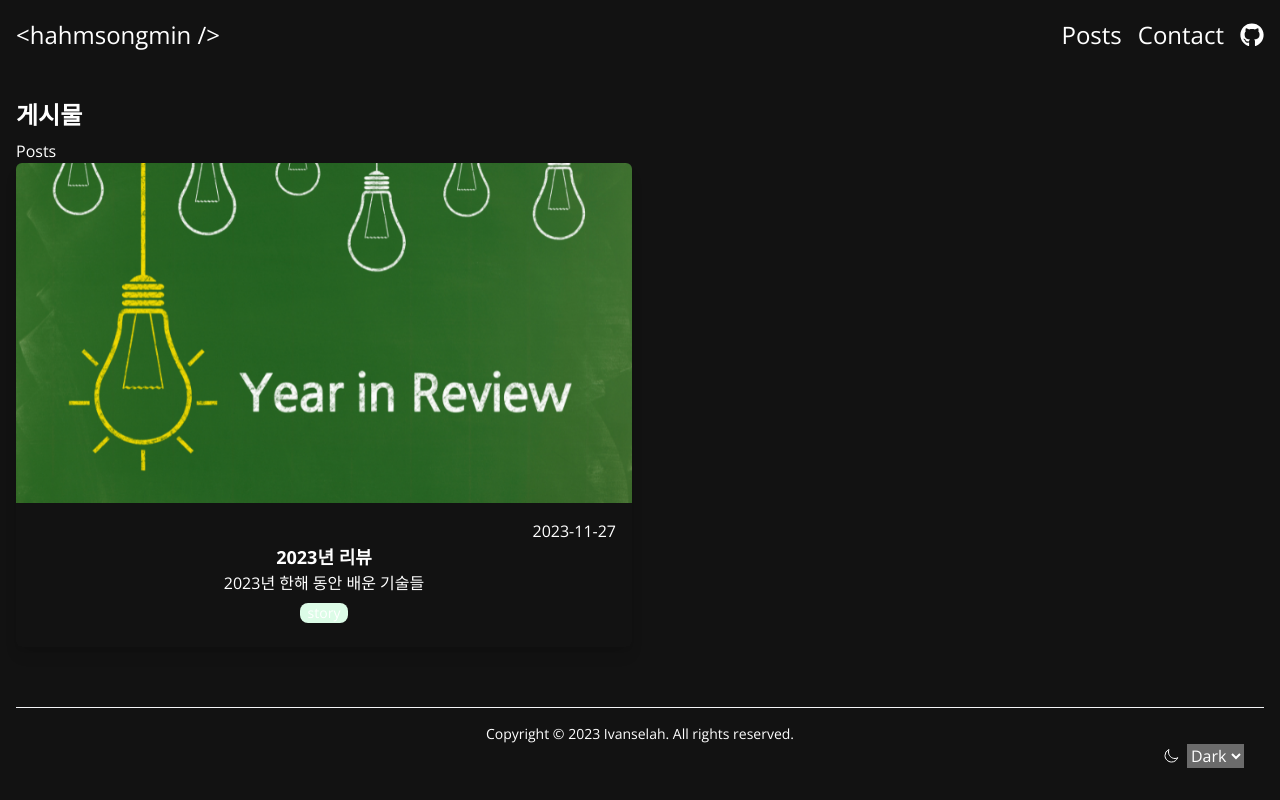
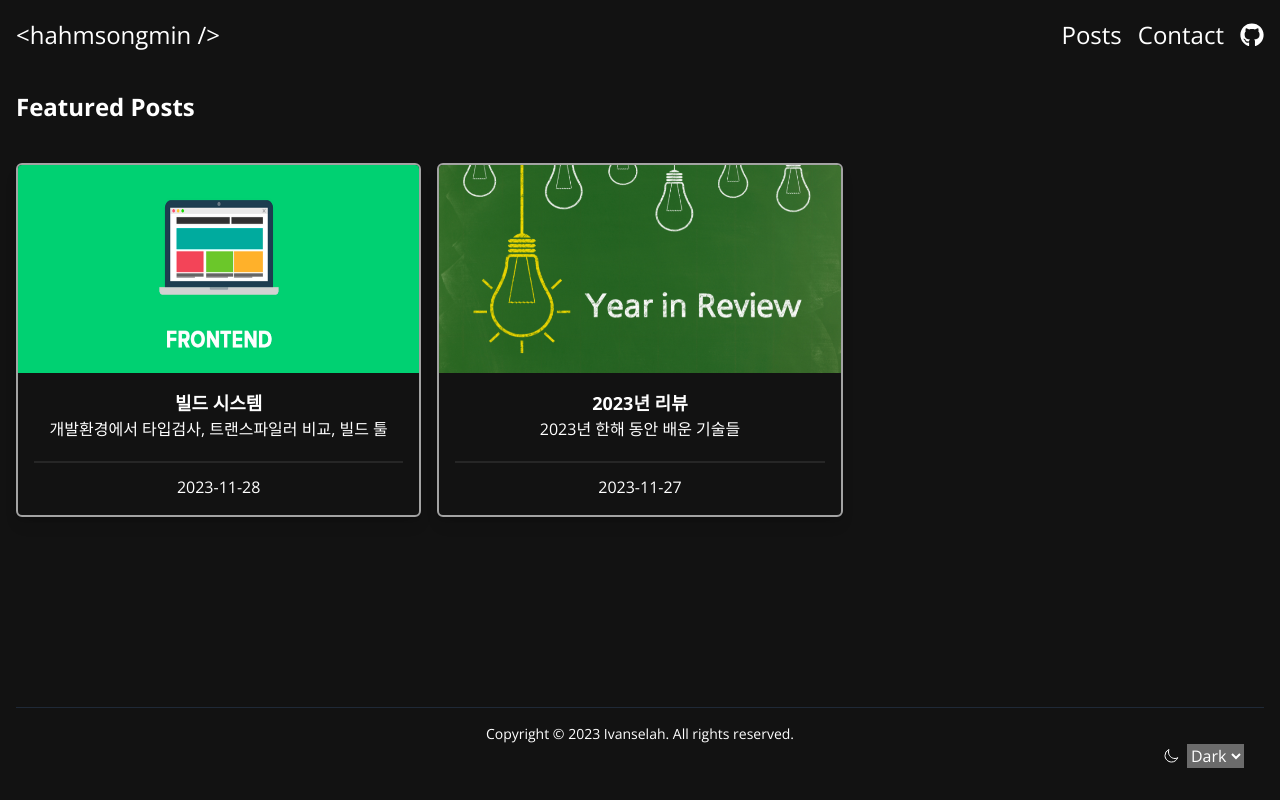
Before and after one commit to ivanselah/ivanselah.com, a Next.js app: page /posts in a window 1280 px wide. Built offline with nearby package versions, Linux system fonts and the light colour scheme.

Commit message:
posts test

```diff
--- a/data/post.json
+++ b/data/post.json
@@ -6,5 +6,13 @@
     "category": "story",
     "path": "my-story-2023-review",
     "isPublic": true
+  },
+  {
+    "title": "빌드 시스템",
+    "description": "개발환경에서 타입검사, 트랜스파일러 비교, 빌드 툴",
+    "date": "2023-11-28",
+    "category": "build",
+    "path": "build-system",
+    "isPublic": true
   }
 ]
--- a/src/app/posts/page.tsx
+++ b/src/app/posts/page.tsx
@@ -4,7 +4,7 @@ import Posts from '@/components/posts/Posts';
 export default function PostsPage() {
   return (
     <>
-      <h2 className='text-2xl font-bold my-2'>게시물</h2>
+      <div className='h-auto'></div>
       <Posts />
     </>
   );
--- a/src/app/rootProviders.tsx
+++ b/src/app/rootProviders.tsx
@@ -1,11 +1,11 @@
 'use client';
+import { useEffect } from 'react';
 
 import { usePathname } from 'next/navigation';
-import { ThemeProvider } from 'next-themes';
+import { ThemeProvider, useTheme } from 'next-themes';
 import { homeBody } from '@/config';
 
 import Footer from '@/components/Footer';
-import { useEffect } from 'react';
 
 type Props = {
   children: React.ReactNode;
--- a/src/components/posts/PostCard.tsx
+++ b/src/components/posts/PostCard.tsx
@@ -2,6 +2,7 @@ import React from 'react';
 import Link from 'next/link';
 import Image from 'next/image';
 import { Post } from '@/service/posts';
+import { useTheme } from 'next-themes';
 
 type PostCardProps = {
   post: Post;
@@ -10,13 +11,21 @@ type PostCardProps = {
 export default function PostCard({ post: { title, description, date, category, path } }: PostCardProps) {
   return (
     <Link href={`/posts/${path}`}>
-      <article className='rounded-md overflow-hidden shadow-lg'>
-        <Image className='w-full' src={`/images/posts/${path}.png`} alt={title} width={300} height={300} />
+      <article className='dark:border-solid dark:border-2 dark:border-neutral-400 rounded-md overflow-hidden shadow-lg hover:shadow-slate-100 dark:hover:shadow-slate-800'>
+        <Image
+          className='w-full h-52'
+          src={`/images/posts/${path}.png`}
+          alt={title}
+          width={300}
+          height={300}
+          priority
+        />
         <div className='flex flex-col items-center p-4'>
-          <time className='self-end'>{date.toString()}</time>
           <h3 className='text-lg font-bold'>{title}</h3>
           <p className='w-full truncate text-center'>{description}</p>
-          <span className='text-sm rounded-lg bg-green-100 px-2 my-2'>{category}</span>
+          <div className='w-full h-full border-t-2 border-neutral-100 dark:border-neutral-800 mt-5 pt-3 text-center'>
+            <time>{date.toString()}</time>
+          </div>
         </div>
       </article>
     </Link>
--- a/src/components/posts/Posts.tsx
+++ b/src/components/posts/Posts.tsx
@@ -6,7 +6,7 @@ export default async function Posts() {
   const posts = await getAllPublicPosts();
   return (
     <section>
-      <h2>Posts</h2>
+      <h1 className='text-2xl font-bold mb-10'>Featured Posts</h1>
       <PostsGrid posts={posts} />
     </section>
   );
--- a/src/components/posts/PostsGrid.tsx
+++ b/src/components/posts/PostsGrid.tsx
@@ -8,7 +8,7 @@ type PostsGridProps = {
 
 export default function PostsGrid({ posts }: PostsGridProps) {
   return (
-    <ul className='grid gap-4 grid-cols-1 sm:grid-cols-2'>
+    <ul className='grid gap-4 grid-cols-1 sm:grid-cols-2 md:grid-cols-3'>
       {posts.map((post) => {
         return (
           <li key={post.path}>
--- a/tailwind.config.ts
+++ b/tailwind.config.ts
@@ -6,6 +6,7 @@ const config: Config = {
     './src/components/**/*.{js,ts,jsx,tsx,mdx}',
     './src/app/**/*.{js,ts,jsx,tsx,mdx}',
   ],
+  darkMode: 'class',
   theme: {
     extend: {
       backgroundImage: {
```
Also changed, not shown: public/images/posts/build-system.png (added).
